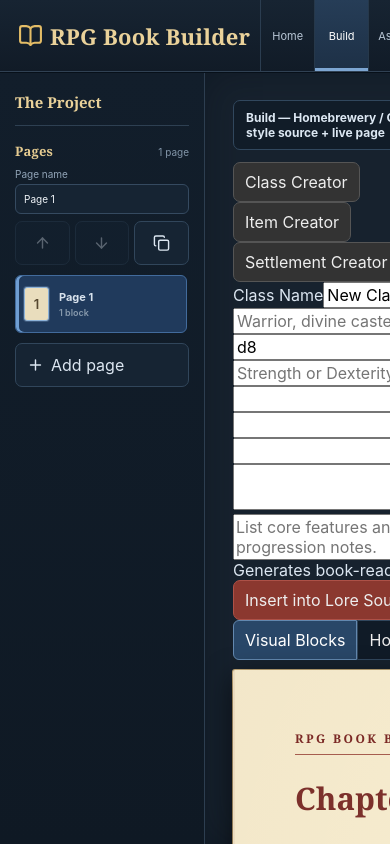
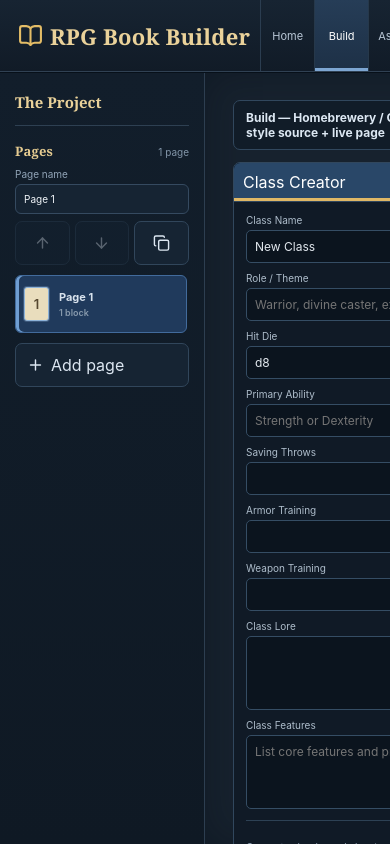
Before and after one commit to siller94-art/RPG-Book-Builder, a React (Vite) app: page / in a window 390 px wide. Shown: the top 844 px of the page. Built offline with nearby package versions, Linux system fonts and the light colour scheme.

Commit message:
Style Build lore creator tabs

```diff
--- a/src/styles.css
+++ b/src/styles.css
@@ -126,3 +126,7 @@ main{background:#17222e;padding:28px;box-shadow:inset 0 0 40px #07101966}
 
 /* Visual page manager */
 .pageNavHeading{display:flex;align-items:baseline;justify-content:space-between;gap:8px}.pageNavHeading h3{margin-bottom:8px}.pageNavHeading small{color:#8295a8;font-size:10px}.pageRename{display:grid;gap:4px;margin-bottom:7px;color:#91a4b7;font-size:10px}.pageRename .pageName{width:100%;margin:0}.pageThumbList{display:grid;gap:6px;margin:10px 0;max-height:calc(100vh - 390px);overflow:auto;padding-right:2px}.pages .pageThumbList .thumb{height:auto!important;min-height:58px!important;display:grid!important;grid-template-columns:30px 1fr!important;align-items:center!important;text-align:left!important;padding:8px!important}.pageNumber{display:grid;place-items:center;width:25px;height:34px;border:1px solid #4a6075;border-radius:3px;background:#e9ddbd;color:#55472f;font:700 11px Georgia,serif}.selected .pageNumber{border-color:#8db2d8;box-shadow:0 0 0 1px #8db2d844}.pageThumbText{min-width:0;display:grid;gap:3px}.pageThumbText b{overflow:hidden;text-overflow:ellipsis;white-space:nowrap;font-size:11px}.pageThumbText small{font-size:9px!important}.addPageButton{margin-top:4px}
+
+
+/* Simple lore creators */
+.loreCreators{max-width:1123px;margin:0 auto 12px;border:1px solid #31475d;border-radius:7px;background:#101a26;color:#dce7f2;overflow:hidden}.creatorTabs{display:flex;background:#0d1722;border-bottom:1px solid #31475d}.creatorTabs button{flex:1;border:0;border-right:1px solid #2c4053;border-radius:0;background:#142231;color:#b9c9d8;padding:9px}.creatorTabs button:last-child{border-right:0}.creatorTabs button.active{background:#294768;color:#fff;box-shadow:inset 0 -3px #e0b866}.creatorPanel{padding:12px}.creatorGrid{display:grid;grid-template-columns:1fr 1fr;gap:9px 12px}.creatorField{display:grid;gap:4px;color:#aebdcb;font-size:10px}.creatorField input,.creatorField textarea{width:100%;border:1px solid #354d64;border-radius:5px;background:#0b141e;color:#e3e9ef;padding:8px;font:12px Inter,sans-serif}.creatorField textarea{min-height:74px;resize:vertical}.creatorFooter{display:flex;justify-content:space-between;align-items:center;gap:12px;margin-top:11px;padding-top:10px;border-top:1px solid #2d4154;color:#8fa3b6;font-size:10px}.creatorFooter .primary{background:#294768;border-color:#668fb8;color:#fff}@media(max-width:1050px){.creatorGrid{grid-template-columns:1fr}.creatorTabs{flex-wrap:wrap}.creatorTabs button{min-width:150px}}
```
